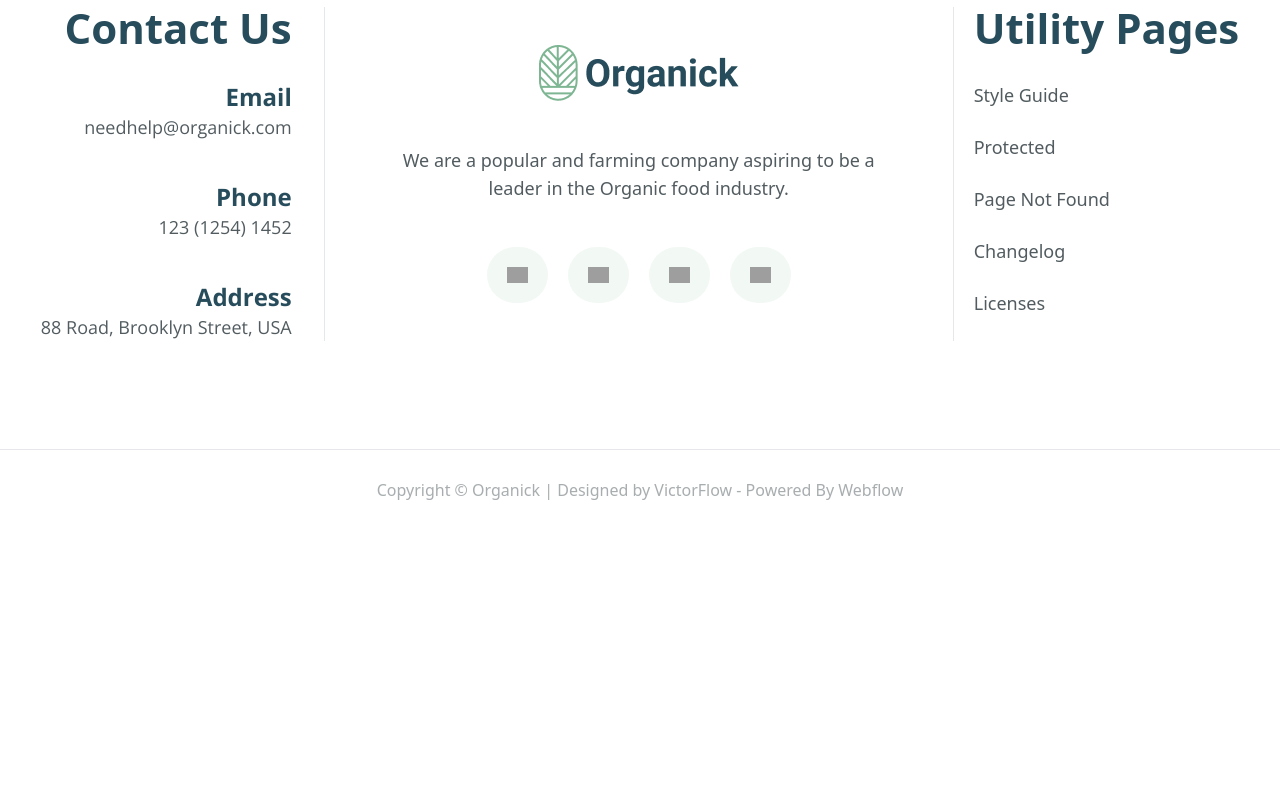
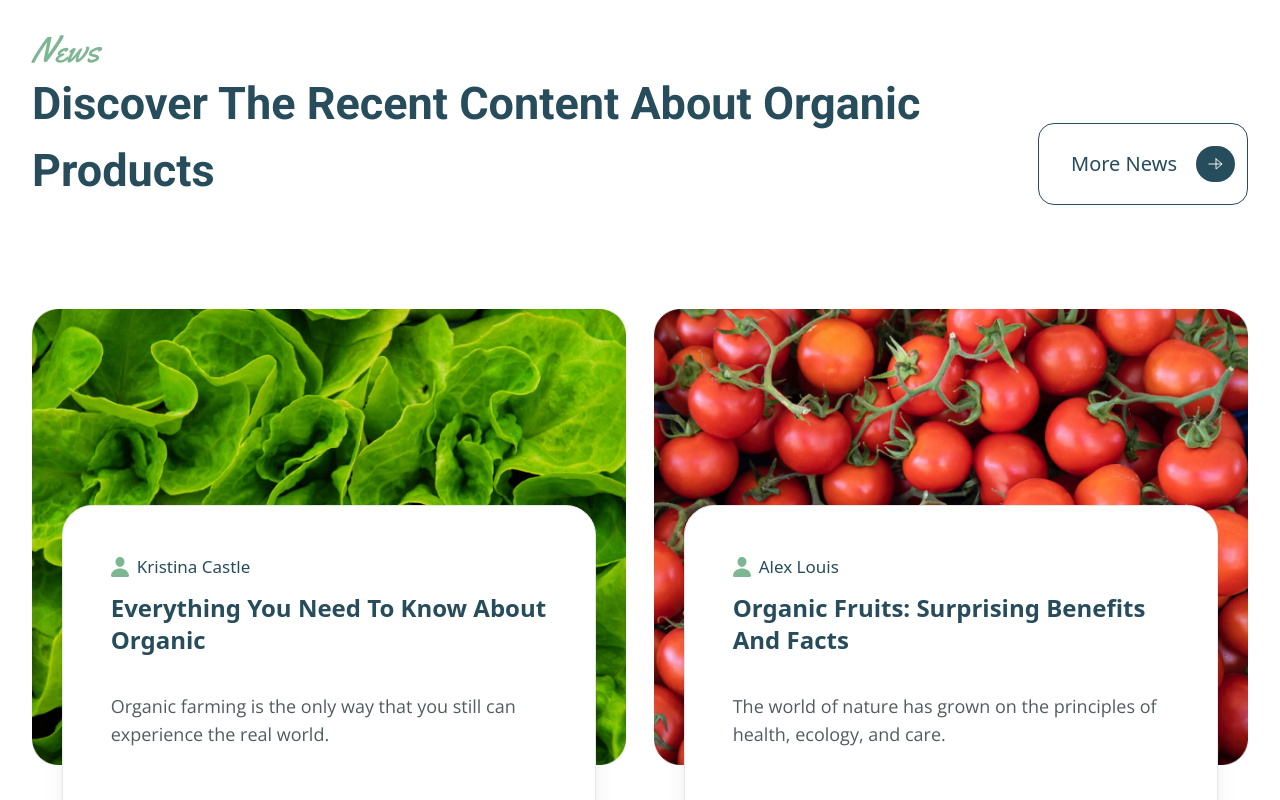
Before and after one commit to MenroMi/organic-store-app, a Next.js app: page / in a window 1280 px wide. Shown: the part 8860-9660 px from the top of the page. Before the commit the page ends 9390 px from the top, so only its background shows below. Built offline with nearby package versions, Linux system fonts and the light colour scheme; grey boxes are pictures that could not be loaded.

Commit message:
feat: added news section with adaptive and some corrects

```diff
--- a/src/app/globals.css
+++ b/src/app/globals.css
@@ -204,3 +204,35 @@
 }
 
 /* END: Categories styles */
+
+/* START: News styles */
+
+.news {
+  @apply min-h-[885px] pt-[130px] pb-[110px] px-8;
+}
+
+.news__container {
+  @apply flex gap-7 mt-[104px] justify-center flex-col lg:flex-row max-sm:mt-14;
+}
+
+.new {
+  @apply flex flex-col items-center;
+}
+
+.new__bg-image {
+  @apply rounded-2xl object-cover w-full h-[400px] lg:max-w-[670px] lg:h-[515px] lg:object-contain;
+}
+
+.new__article {
+  @apply flex flex-col h-full w-[90%] border mt-[-240px] lg:mt-[-260px] lg:mx-7 bg-white lg:max-w-[610px]  rounded-[30px] p-12 shadow-xl;
+}
+
+.new__article-title {
+  @apply capitalize font-bold text-base sm:text-xl lg:text-2xl text-primary-green mt-3;
+}
+
+.new__article-descr {
+  @apply font-['Open_Sans'] text-xs sm:text-base lg:text-lg text-grey-text py-5 sm:pt-9 sm:pb-8;
+}
+
+/* END: News styles */
--- a/src/app/page.tsx
+++ b/src/app/page.tsx
@@ -8,6 +8,7 @@ import {
   Categories,
   EcoFriendly,
   ExploreNature,
+  News,
   Offers,
   Organic,
   Testimonial,
@@ -24,6 +25,7 @@ export default function Home() {
       <Offers />
       <EcoFriendly />
       <Categories />
+      <News />
     </main>
   );
 }
--- a/src/components/CustomButton/CustomButton.tsx
+++ b/src/components/CustomButton/CustomButton.tsx
@@ -10,11 +10,17 @@ const CustomButton: React.FC<ICustomButtonProps> = ({
   classNameContainer,
   classNameText,
   classNameArrow,
+  classNameContent,
   title,
 }) => {
   return (
     <button className={classNameContainer} type="button">
-      <div className="w-full h-full flex justify-between items-center  pl-8 pr-3">
+      <div
+        className={twMerge(
+          "w-full h-full flex justify-between items-center pl-8 pr-3",
+          classNameContent
+        )}
+      >
         <span className={classNameText}>{title}</span>
         <div
           className={twMerge(
--- /dev/null
+++ b/src/components/News/News.tsx
@@ -0,0 +1,62 @@
+import React from "react";
+import CustomButton from "../CustomButton";
+import Image from "next/image";
+import { articles } from "@/constants";
+
+const News = () => {
+  return (
+    <section className="news">
+      <div className="flex flex-col gap-5 lg:gap-0 lg:flex-row lg:justify-between">
+        <div className="flex flex-col max-md:gap-3">
+          <h2 className="title">News</h2>
+          <h3 className="subtitle max-md:text-3xl">
+            Discover The recent content about organic products
+          </h3>
+        </div>
+
+        <CustomButton
+          title="More News"
+          classNameContainer="md:max-w-[210px] w-full h-[82px] border border-primary-green rounded-2xl lg:self-end"
+          classNameText="text-primary-green text-[20px]"
+        />
+      </div>
+
+      <div className="news__container">
+        {articles.map((a) => (
+          <div key={a.title} className="new">
+            <Image
+              src={a.bgImage}
+              alt={a.alt}
+              width={670}
+              height={515}
+              className="new__bg-image"
+            />
+            <article className="new__article">
+              <div className="flex gap-2 items-center">
+                <Image
+                  src="/icons/user.svg"
+                  alt=""
+                  width={18}
+                  height={20}
+                  className="object-contain"
+                />
+                <p className="text-[17px] text-primary-green">{a.user}</p>
+              </div>
+              <h3 className="new__article-title">{a.title}</h3>
+              <p className="new__article-descr">{a.description}</p>
+              <CustomButton
+                title="View More"
+                classNameContainer="w-full h-[50px] mt-auto"
+                classNameContent="flex pl-0 pr-0 justify-start gap-3"
+                classNameText="text-lg text-primary-green"
+                classNameArrow="p-2"
+              />
+            </article>
+          </div>
+        ))}
+      </div>
+    </section>
+  );
+};
+
+export default News;
--- /dev/null
+++ b/src/components/News/index.ts
@@ -0,0 +1,2 @@
+import News from "./News";
+export default News;
--- a/src/components/index.ts
+++ b/src/components/index.ts
@@ -8,6 +8,7 @@ import Testimonial from "./Testimonial";
 import Offers from "./Offers";
 import EcoFriendly from "./EcoFriendly";
 import Categories from "./Categories";
+import News from "./News";
 
 export {
   Navbar,
@@ -20,4 +21,5 @@ export {
   Offers,
   EcoFriendly,
   Categories,
+  News,
 };
--- /dev/null
+++ b/src/constants/articles.ts
@@ -0,0 +1,18 @@
+export const articles = [
+  {
+    title: "Everything You Need to Know About Organic",
+    description:
+      "Organic farming is the only way that you still can experience the real world.",
+    user: "Kristina Castle",
+    bgImage: "/latuc-news-frame.png",
+    alt: "latuc",
+  },
+  {
+    title: "Organic Fruits: Surprising Benefits and Facts",
+    description:
+      "The world of nature has grown on the principles of health, ecology, and care.",
+    user: "Alex Louis",
+    bgImage: "/tomato-news-frame.png",
+    alt: "tomatoes",
+  },
+];
--- a/src/constants/index.ts
+++ b/src/constants/index.ts
@@ -1,3 +1,4 @@
+import { articles } from "./articles";
 import { categories } from "./categories";
 import { advantagesEcoProducts } from "./ecoFriendly";
 import { advantages } from "./testimontial";
@@ -20,4 +21,5 @@ export {
   advantages,
   advantagesEcoProducts,
   categories,
+  articles,
 };
--- a/src/types/index.ts
+++ b/src/types/index.ts
@@ -2,6 +2,7 @@ export interface ICustomButtonProps {
   classNameContainer: string;
   classNameText: string;
   classNameArrow?: string;
+  classNameContent?: string;
   title: string;
 }
 
```
